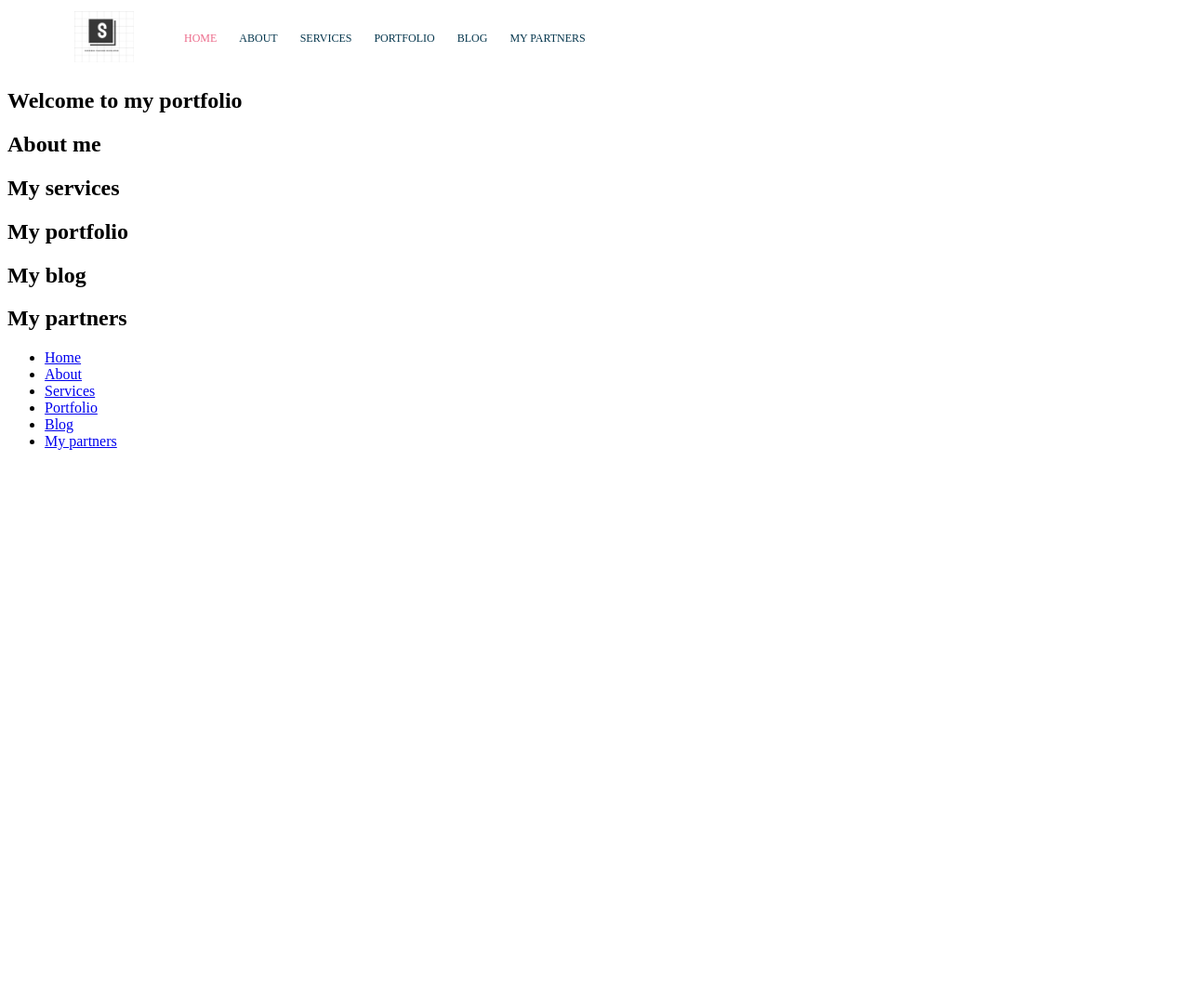
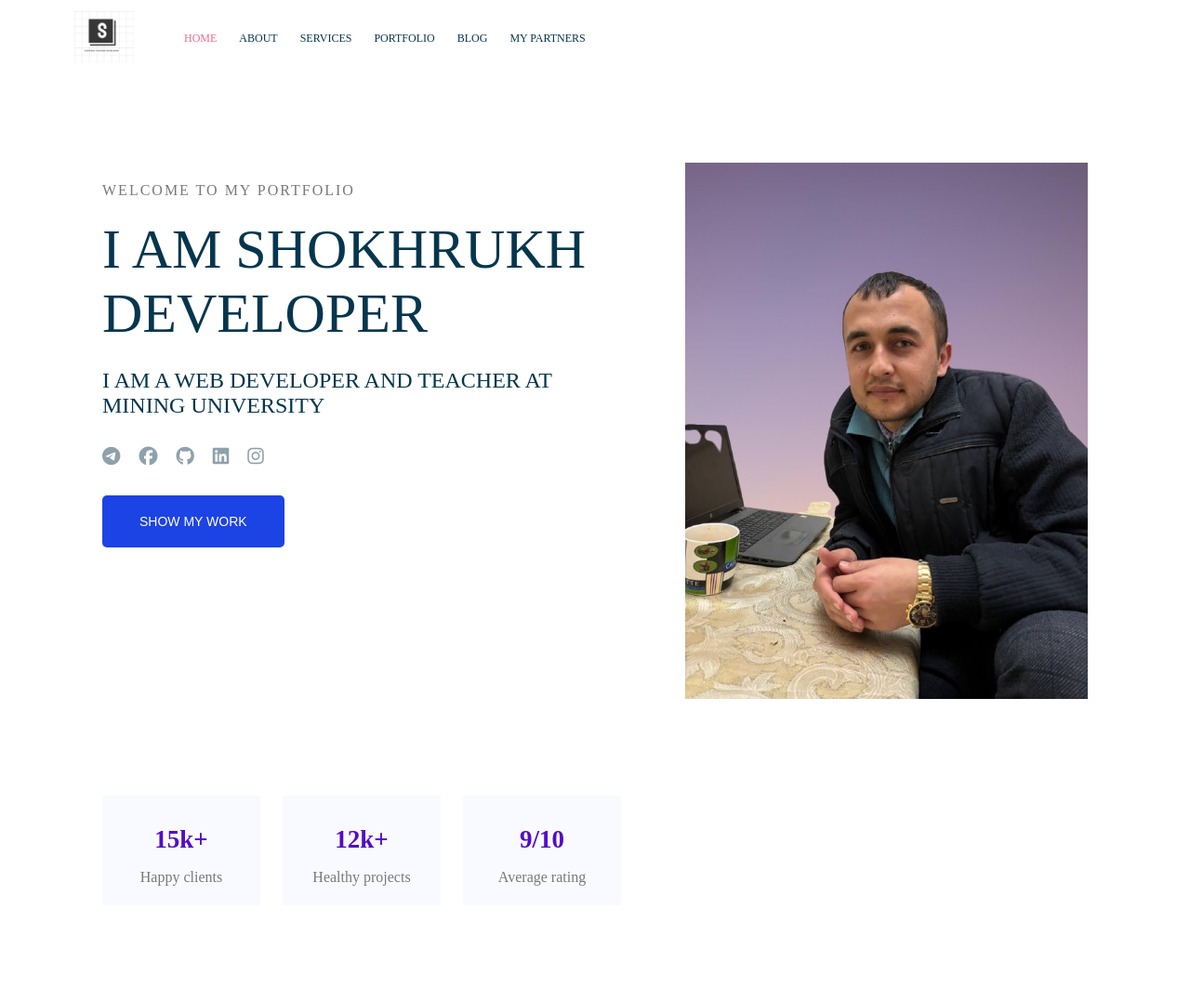
Before and after one commit to TeacherShoxrux/html-css-basic-project, a plain HTML site: page index.html in a window 1280 px wide. Shown: the top 1077 px of the page at 93% size. Before the commit the page ends 800 px from the top, so only its background shows below. Drawn offline with Linux system fonts and the light colour scheme.

Commit message:
social networks and mainsections style add

```diff
--- a/css/main.css
+++ b/css/main.css
@@ -1,4 +1,5 @@
 
+/* Core styles */
 .body{
     font-family: sans-serif;
 }
@@ -6,6 +7,14 @@
     width: 1120px;
     margin: 0 auto;
 }
+.to-uppercase{
+    text-transform: uppercase;
+}
+.clearfix{
+    clear: both;
+}
+
+/* Main Header styles */
 .header-logo{
   display: inline-block;
   vertical-align: middle;
@@ -35,3 +44,80 @@
 .main-navigation__item.active a{
     color: #ec6a8a;
 }
+
+/* Main Section styles */
+.main-section{
+    padding: 100px 30px;
+}
+.main-section > div{
+ width: 50%;
+ float: left;
+}
+.main-section__image{
+    text-align: right;
+}
+.main-section__welcome{
+    font-size: 16px;
+    font-weight: 500;
+    margin-bottom: 20px;
+    letter-spacing: 2px;
+    color: #797979;
+
+}
+.main-section__introduction{
+margin-top: 20px;
+margin-bottom: 20px;
+font-size: 60px;
+font-weight: 500;
+color: #05364D;
+}
+.main-section__position{
+color: #05364D;
+font-size: 24px;
+font-weight: 300;
+margin-bottom: 30px;
+}
+.main-section__action{
+    margin-top: 30px;
+    border: none;
+    background-color: #1c44e4;
+    color: #fff;
+    font-weight: 500;
+    font-size: 14px;
+    padding: 20px 40px;
+    cursor: pointer;
+    border-radius: 5px;
+}
+/* statsistics section styles */
+.statistics{
+    padding: 100px 30px;
+}
+.statistics__item{
+    width: 150px;
+    display: inline-block;
+    background-color: #f8faff;
+    text-align: center;
+    padding: 5px 10px;
+    margin-right: 20px;
+}
+.statistics__number{
+    font-size: 27px;
+    color: #550bc5;
+    margin-bottom: 5px;
+}
+.statistics__title{
+    color: #797979;
+    font-size: 16px;
+    font-weight: 300;
+}
+
+.main-section__social-networks a{
+    color: #8fa1aa;
+    font-size: 20px;
+    display: inline-block;
+    margin-right: 16px;
+    cursor: pointer;
+}
+.main-section__social-networks a:hover i{
+    color: #1c44e4;
+}
--- a/index.html
+++ b/index.html
@@ -3,6 +3,7 @@
 <head>
     <title>Portfolio</title>
     <link rel="stylesheet" href="./css/main.css">
+    <link rel="stylesheet" href="https://cdnjs.cloudflare.com/ajax/libs/font-awesome/6.7.2/css/all.min.css" integrity="sha512-Evv84Mr4kqVGRNSgIGL/F/aIDqQb7xQ2vcrdIwxfjThSH8CSR7PBEakCr51Ck+w+/U6swU2Im1vVX0SVk9ABhg==" crossorigin="anonymous" referrerpolicy="no-referrer" />
 </head>
 <body>
     <!-- Header  section-->
@@ -28,11 +29,72 @@
      </div>
 
     <!-- Main section-->
-     <section>
-        <h1>
+     <div class="container">
+       <section id="main-section" class="main-section">
+      <div>
+      <h4 class="main-section__welcome to-uppercase">
+
             Welcome to my portfolio
-        </h1>
+        </h4>
+        <h1 class="main-section__introduction to-uppercase"> I am Shokhrukh developer</h1>
+        <h3 class="main-section__position to-uppercase">I am a web developer and teacher at mining university</h3>
+        <div class="main-section__social-networks">
+         <a href="http://t.me/ShoxruxYarashov"><i class="fa-brands fa-telegram"></i></a>
+         <a href="http://t.me/ShoxruxYarashov"><i class="fa-brands fa-facebook"></i></a>
+         <a href="http://t.me/ShoxruxYarashov"><i class="fa-brands fa-github"></i></a>
+         <a href="http://t.me/ShoxruxYarashov"><i class="fa-brands fa-linkedin"></i></a>
+         <a href="http://t.me/ShoxruxYarashov"><i class="fa-brands fa-instagram"></i></a>
+        </div>
+        <button type="button" class="main-section__action to-uppercase">Show my work</button>
+      </div>
+      <div class="main-section__image">
+        <img src="./images/my-pic.jpg" alt="Hero image">
+
+      </div>
      </section>
+     <div class="clearfix"></div>
+     </div>
+
+      <!-- /Main section-->
+
+
+      <!-- Statistics section-->
+     <div class="container">
+      <section class="statistics" id="statistics">
+         <div class="statistics__item">
+         <h3 class="statistics__number">
+            15k+
+         </h3>
+         <p class="statistics__title">
+            Happy clients
+         </p>
+         </div>
+
+         <div class="statistics__item">
+            <h3 class="statistics__number">
+               12k+
+            </h3>
+            <p class="statistics__title">
+               Healthy projects
+            </p>
+            </div>
+
+            <div class="statistics__item">
+               <h3 class="statistics__number">
+                  9/10
+               </h3>
+               <p class="statistics__title">
+                 Average rating
+               </p>
+               </div>
+
+      </section>
+
+
+     </div>
+        <!-- /Statistics section-->
+
+
      <!-- About me section-->
      <section>
         <h1>About me</h1>
```
